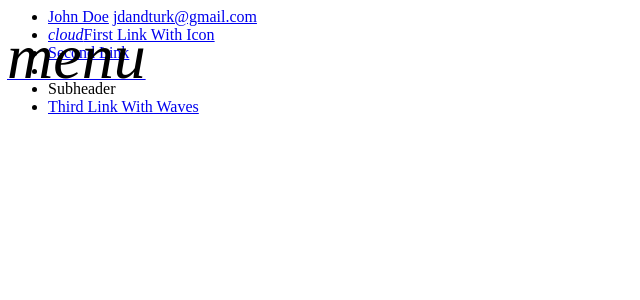
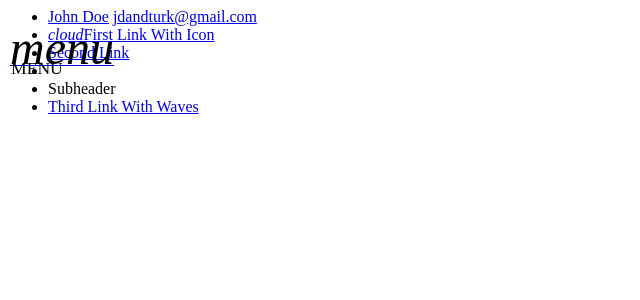
Before and after one commit to ischlaht/MyBackup, a PHP site: page /Components/Statik/SideNav/SideNav.php in a window 1280 px wide. Shown: the top 300 px of the page, without its empty margins (0-640 px from the left). Run offline with PHP 8.4, Linux system fonts and the light colour scheme; a stand-in replaces the project's code that opens the database connection.

Commit message:
commiittt

```diff
--- a/Components/Statik/SideNav/SideNav.css
+++ b/Components/Statik/SideNav/SideNav.css
@@ -1,6 +1,6 @@
 #sidenav-menu-btn {
-    width: 60px;
-
+  width: 40px;
+  /* height: 30px; */
   position: absolute;
   top: 20px;
   left: 7px;
@@ -9,12 +9,23 @@
 }
 
 #sidenav-menu-icon {
-    font-size: 400%;
+  font-size: 300%;
 
   width: 60px;
-    /* position: absolute;
-    top: 10px;
-    left: 7px; */
+  margin-left: 3px;
 
   color: black;
 }
+
+#sidenav-menu-btn ul {
+  font-size: 110%;
+  font-family: stencil;
+
+  padding: 0;
+
+  position: absolute;
+  top: 20px;
+  left: 4px;
+
+  color: black;
+}
--- a/Components/Statik/SideNav/SideNav.php
+++ b/Components/Statik/SideNav/SideNav.php
@@ -3,6 +3,7 @@
 <link rel="stylesheet" type="text/css" href="../Components/Statik/SideNav/SideNav.css"/>
 </head>
 
+<body>
 
 
             <ul id="slide-out" class="sidenav">
@@ -13,7 +14,6 @@
                         <div class="background">
                             <!-- <img src="images/office.jpg"> -->
                         </div>
-
 
                         <!-- <a href="#user"><img class="circle" src="images/yuna.jpg"></a> -->
                         <a href="#name"><span class="white-text name">John Doe</span></a>
@@ -30,7 +30,7 @@
             </ul>
 
 
-    <a href="#" data-target="slide-out" id="sidenav-menu-btn" class="sidenav-trigger"><i class="material-icons" id="sidenav-menu-icon">menu</i></a>
+    <a href="#" data-target="slide-out" id="sidenav-menu-btn" class="sidenav-trigger"><i class="material-icons" id="sidenav-menu-icon">menu</i><ul>MENU</ul></a>
 
     <script>
 
@@ -51,4 +51,6 @@
 
         $(document).ready(function(){
             $('.sidenav').sidenav();
-        });</script>
+        });
+</script>
+</body>
--- a/Config.Files/Config.php/Main.Config.php
+++ b/Config.Files/Config.php/Main.Config.php
@@ -72,10 +72,6 @@
 
 
 
-
-
-
-
     //     if($DBConnection->connect_error) {
     //         die("connection failed" . $DBConnection->connect_error);
     //     }
--- a/HomePage/HomePage.php
+++ b/HomePage/HomePage.php
@@ -3,7 +3,6 @@ function redirection(){
     if(isset($_COOKIE['LoggedIn'])){
         if($_COOKIE['LoggedIn'] == true){
             echo "Welcome" .$_COOKIE['UserName']. " to your account cookie!";
-            echo '<script>alert("Cookie Set");</script>';
         }
     }
     elseif(isset($_SESSION['LoggedIn'])){
--- a/Index/IndexController.js
+++ b/Index/IndexController.js
@@ -28,6 +28,7 @@ LoginSystem.controller('LoginUser', ['$scope', '$http', '$cookies', function ($s
     }
   }
 }]); // End of Login System and Controller...
+
 $('#loginSystem').ready(function () {
   angular.bootstrap($('#loginSystem'), ['LoginSystem'])
 })
```
Also changed, not shown: Components/Statik/Header/Header.css (+18 -12 lines), Components/Statik/Header/Header.php (+7 -55 lines), Components/Statik/Header/HeaderController.php (added, +39 -0 lines), Config.Files/Config.php/API.CDN.Config.php (+0 -12 lines), Index/Index.php (+5 -36 lines), Index/IndexStyle.css (+0 -10 lines), Index/LoginController.php (deleted, +0 -83 lines), Index/LoginSystem.php (+48 -7 lines). Lines whose indentation alone changed are shown as unchanged.
